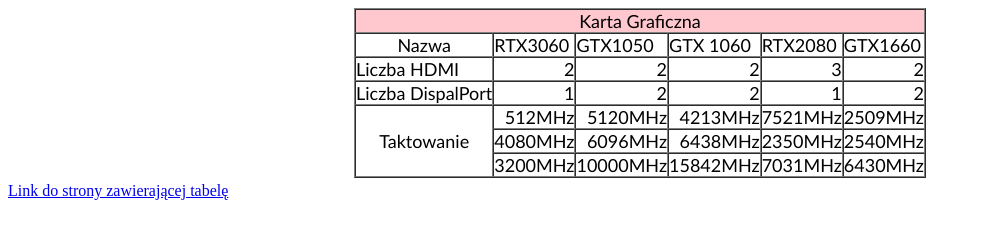
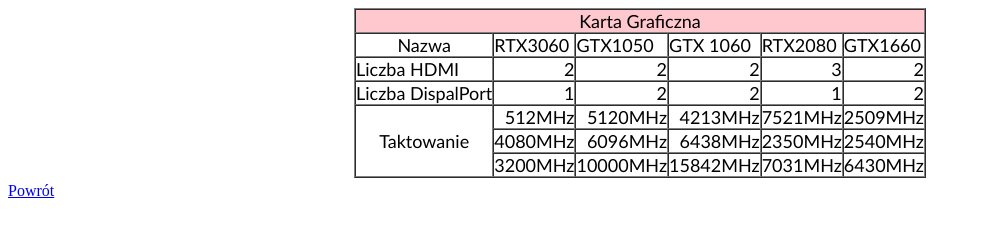
Before and after one commit to SmyQuS123/SmyQuS, a plain HTML site: page Tabela_Smyczko_2G_2.html in a window 1280 px wide. Shown: the whole page, without its empty margins (0-981 px from the left). Drawn offline with Linux system fonts and the light colour scheme.

Commit message:
Update Tabela_Smyczko_2G_2.html

```diff
--- a/Tabela_Smyczko_2G_2.html
+++ b/Tabela_Smyczko_2G_2.html
@@ -59,7 +59,7 @@
 	</table>
 
 	</font>
-	<A HREF="Tabela_Smyczko_2G_2.docx" NAME="Tabela_Smyczko_2G_2.docx"></> Link do strony zawierającej tabelę</A>
+	<A HREF="index.html" NAME="index.html"></>Powrót</A>
 <br>
 	</body>
 </html>
```
